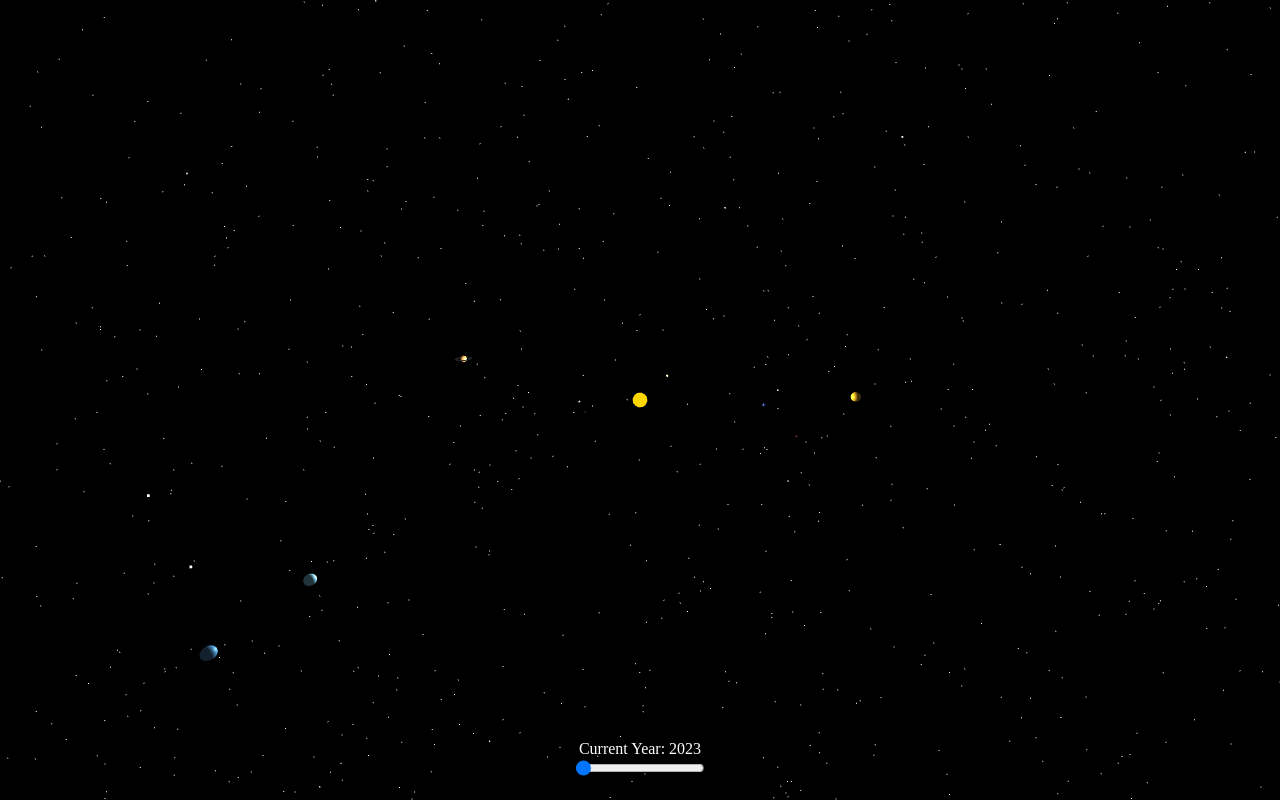
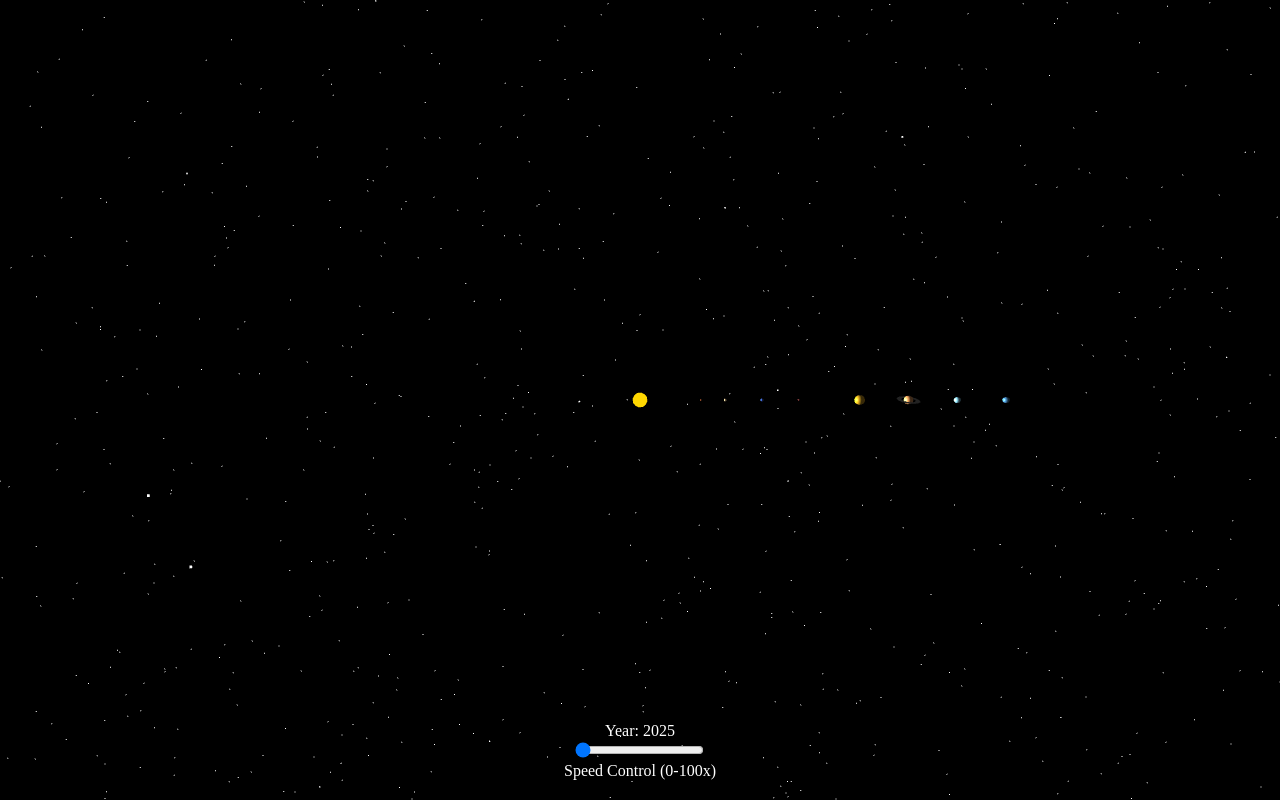
Before and after one commit to CarterFan222/spacesimulator, a plain HTML site: page index.html in a window 1280 px wide. Drawn offline with nearby package versions, Linux system fonts and the light colour scheme; animation ran at ten frames a second.

Commit message:
Update index.html

```diff
--- a/index.html
+++ b/index.html
@@ -37,8 +37,9 @@
 </head>
 <body>
     <div class="controls">
-        <div id="dateDisplay">Current Year: 2023</div>
-        <input type="range" id="timeSlider" min="0" max="1000" value="0">
+        <div id="dateDisplay">Year: 2025</div>
+        <input type="range" id="timeSlider" min="0" max="100" value="0" step="1">
+        <div>Speed Control (0-100x)</div>
     </div>
     <div class="info-box" id="infoBox">
         <span class="close-btn" onclick="closeInfo()">×</span>
@@ -57,11 +58,12 @@
         let scene, camera, renderer, controls;
         let planets = [];
         let stars;
-        let timeMultiplier = 1;
+        let currentYear = 2025;
+        let timeMultiplier = 0;
         let selectedPlanet = null;
         let targetCameraPosition = null;
         let targetCameraLookAt = null;
-        let timeInitializationTimeout;
+        const clock = new THREE.Clock();
 
         // Planet data (scaled for visualization)
         const planetData = [
@@ -132,12 +134,6 @@
             renderer.domElement.addEventListener('click', onCanvasClick);
             document.getElementById('timeSlider').addEventListener('input', updateTime);
 
-            // Start the 30-second timeout
-            timeInitializationTimeout = setTimeout(() => {
-                document.getElementById('timeSlider').value = 2; // 2025 - 2023 = 2
-                updateTime({ target: document.getElementById('timeSlider') });
-            }, 30000); // 30 seconds
-
             animate();
         }
 
@@ -149,7 +145,7 @@
             return {
                 mesh: mesh,
                 data: data,
-                angle: Math.random() * Math.PI * 2
+                angle: ((currentYear - 2025) / data.orbitalPeriod) * Math.PI * 2
             };
         }
 
@@ -162,8 +158,7 @@
         }
 
         function updateTime(event) {
-            timeMultiplier = event.target.value / 100;
-            document.getElementById('dateDisplay').textContent = `Year: ${2023 + Math.floor(event.target.value)}`;
+            timeMultiplier = event.target.value;
         }
 
         function onWindowResize() {
@@ -212,9 +207,13 @@
         function animate() {
             requestAnimationFrame(animate);
 
+            const deltaTime = clock.getDelta();
+            currentYear += timeMultiplier * deltaTime;
+            document.getElementById('dateDisplay').textContent = `Year: ${Math.floor(currentYear)}`;
+
             // Update planet positions
             planets.forEach(planet => {
-                planet.angle += (0.01 * timeMultiplier) / planet.data.orbitalPeriod;
+                planet.angle = ((currentYear - 2025) / planet.data.orbitalPeriod) * Math.PI * 2;
                 planet.mesh.position.x = Math.cos(planet.angle) * planet.data.distance;
                 planet.mesh.position.z = Math.sin(planet.angle) * planet.data.distance;
                 planet.mesh.rotation.y += 0.01;
```
